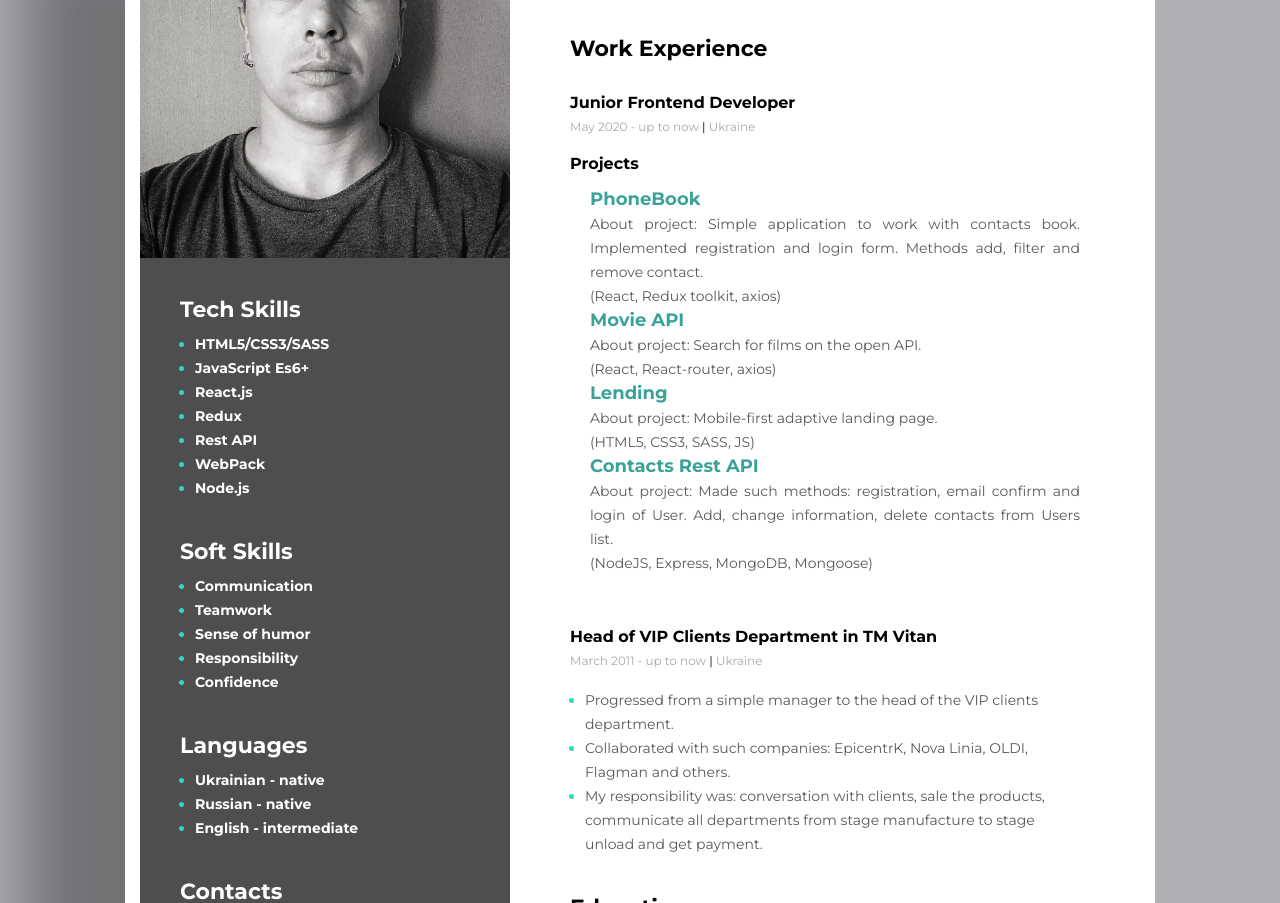
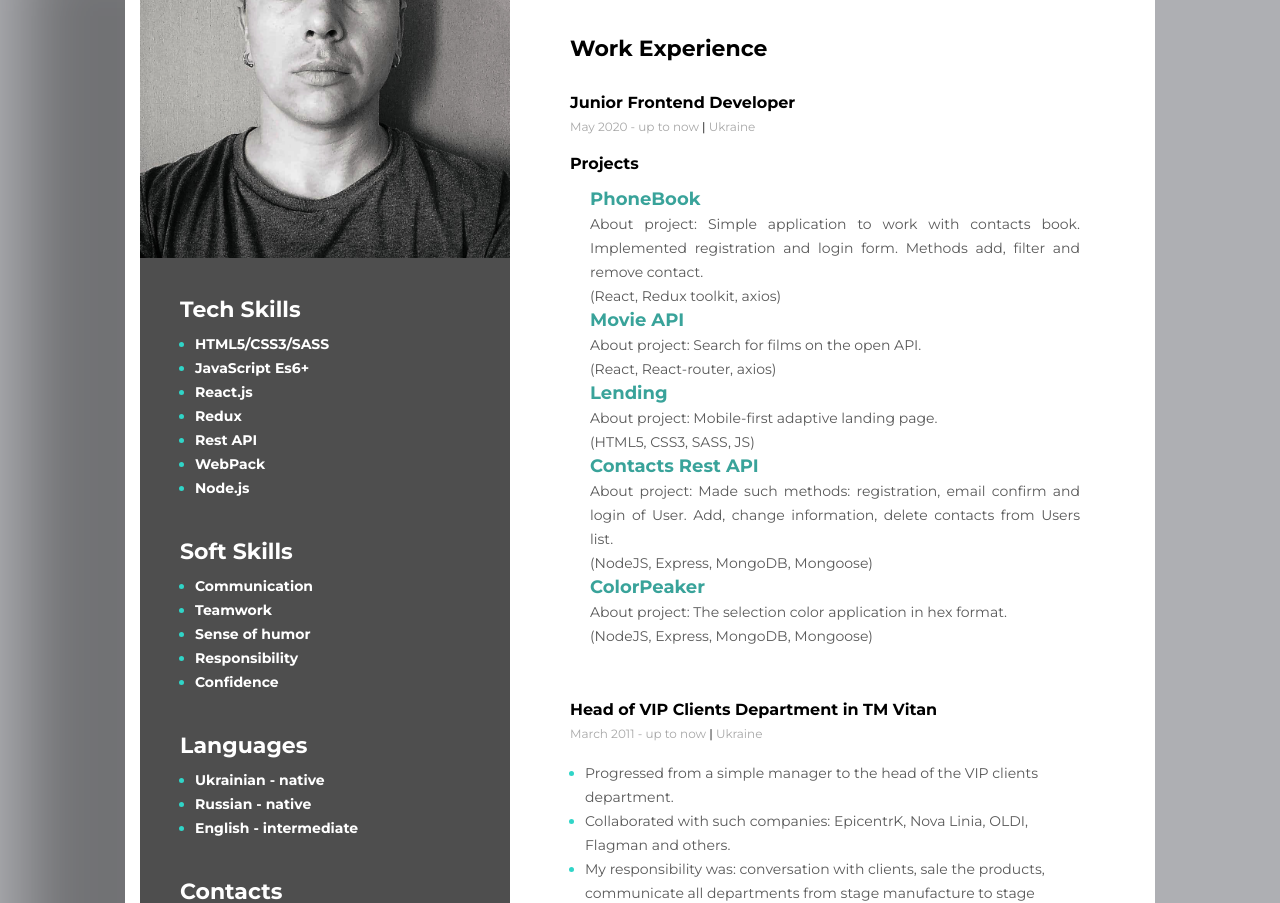
Before and after one commit to BelikSergey/CV, a plain HTML site: page index.html in a window 1280 px wide. Shown: the part 197-1100 px from the top of the page. Drawn offline with Linux system fonts and the light colour scheme.

Commit message:
add one more project

```diff
--- a/index.html
+++ b/index.html
@@ -169,6 +169,14 @@
                             </p>
                             <p>(NodeJS, Express, MongoDB, Mongoose)</p>
                         </li>
+                        <li>
+                            <a target="_blank" href="https://github.com/BelikSergey/test">ColorPeaker</a>
+                            <p class="expirience-text">
+                                About project: The selection color application in hex format.
+                            </p>
+                            <p>(NodeJS, Express, MongoDB, Mongoose)</p>
+                        </li>
+                        </ul>
                     </ul>
                 </div>
                 <!-- 2nd place -->
```
